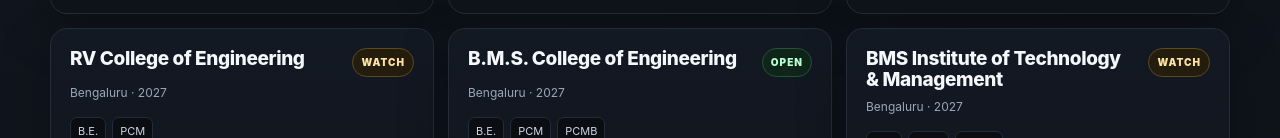
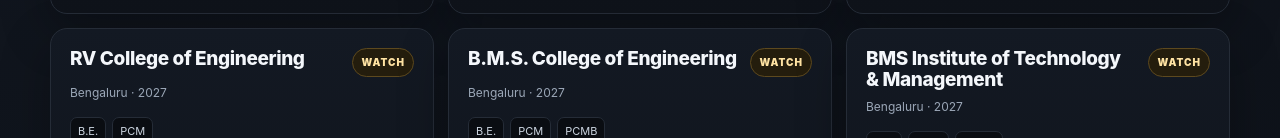
Before and after one commit to khushvoid/Admission-Radar, a plain HTML site: page index.html in a window 1280 px wide. Shown: the part 933-1071 px from the top of the page. Drawn offline with Linux system fonts and the light colour scheme.

Commit message:
Update admission monitoring snapshot

```diff
--- a/index.html
+++ b/index.html
@@ -167,7 +167,7 @@ const DATA = [
     "city": "Bengaluru",
     "category": "Bengaluru",
     "cycle": "2027",
-    "status": "OPEN",
+    "status": "WATCH",
     "streams": [
       "PCM",
       "PCMB"
@@ -261,8 +261,7 @@ const DATA = [
     "notes": "2027 application dates not announced.",
     "lastVerified": "2026-09-22",
     "lastChecked": "2026-11-28",
-    "httpStatus": 200,
-    "monitorError": "HTTP Error 403: Forbidden"
+    "httpStatus": 200
   },
   {
     "name": "Dayananda Sagar College of Engineering",
```
